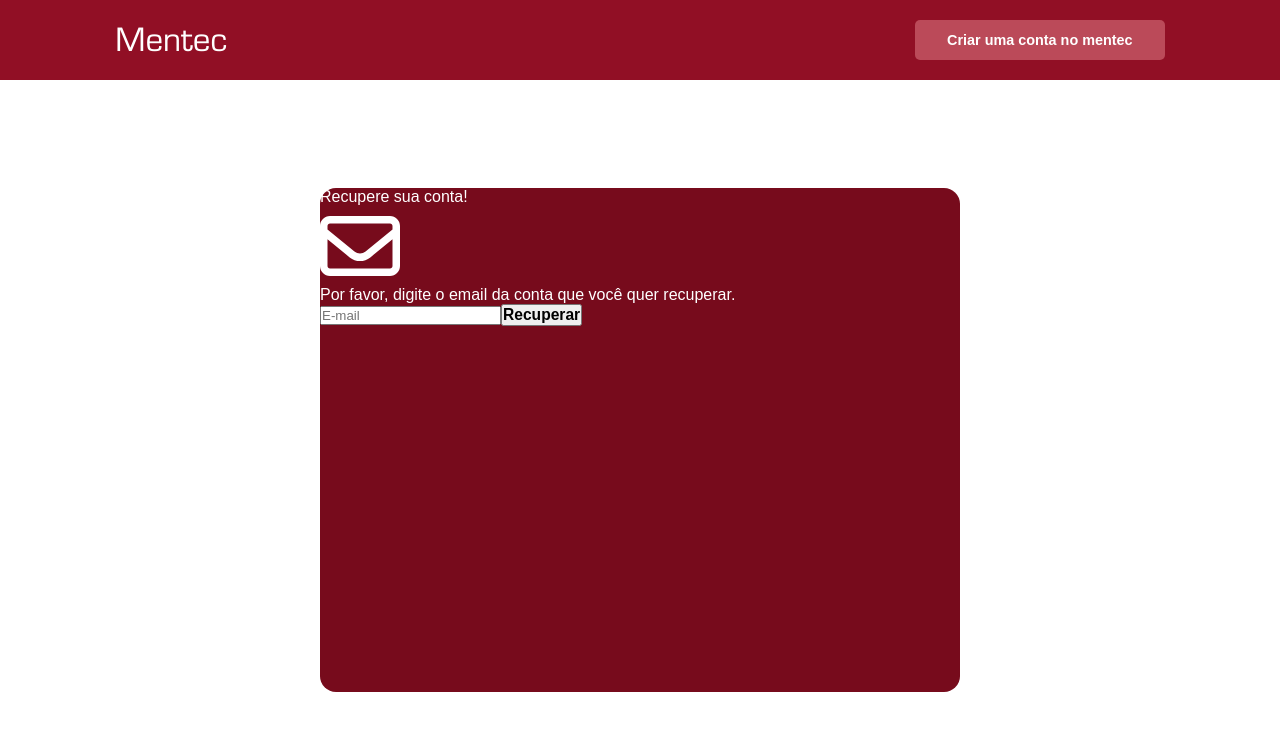
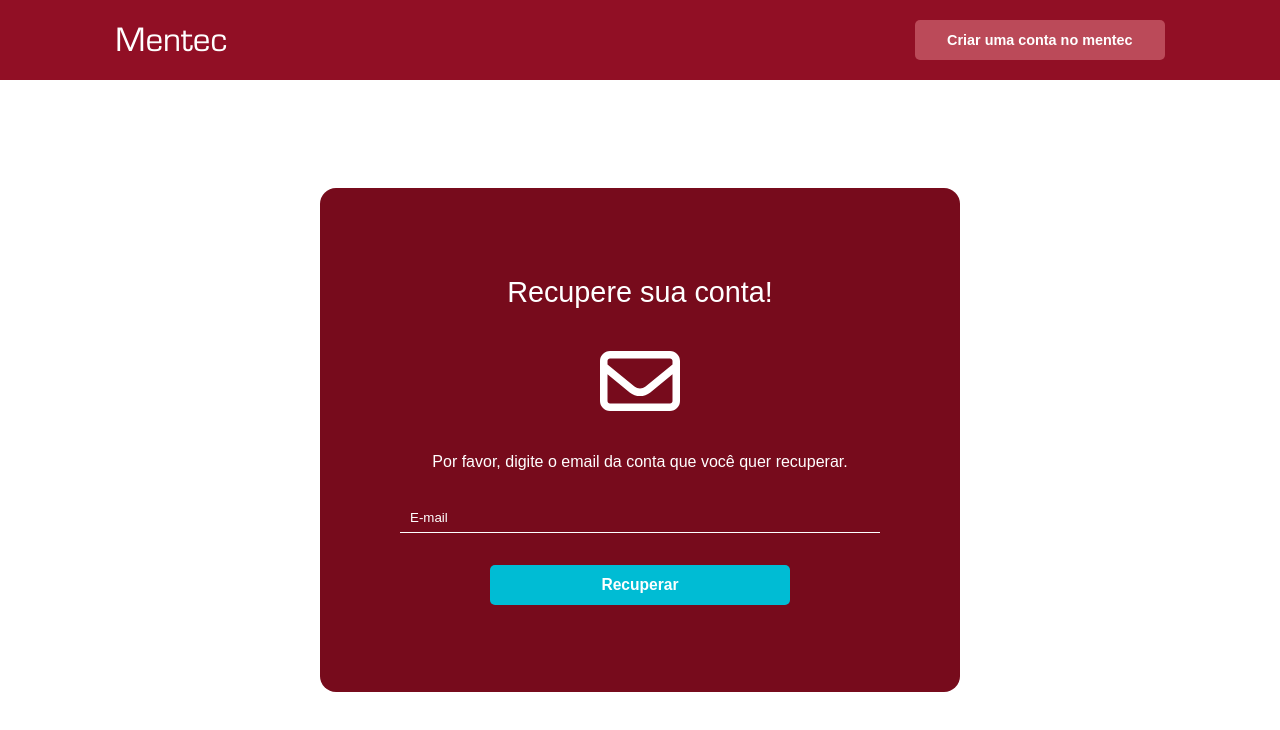
Before and after one commit to devGusta2/Mentec, a React (Create React App) app: page /Recovery in a window 1280 px wide. Shown: the top 730 px of the page. Built offline with nearby package versions, Linux system fonts and the light colour scheme.

Commit message:
Styles button and input

```diff
--- a/src/Pages/Recovery/Recovery.module.css
+++ b/src/Pages/Recovery/Recovery.module.css
@@ -62,4 +62,46 @@
     background-color: #770B1C;
     border-radius: 16px;
     color: white;
+    display: flex;
+    align-items: center;
+    justify-content: center;
+    flex-direction: column;
+    gap: 2em;
 }
+
+.formRecovery p:nth-child(1){
+    font-size: 1.8em;
+    font-weight: 200;
+}
+
+.formRecovery p:nth-child(2){
+    font-size: 0.8em;
+    font-weight: 200;
+}
+
+
+.inpt{
+    display: block;
+    border-top: 0;
+    border-left: 0;
+    border-right: 0;
+    border-bottom: 1px solid white;
+    background-color: transparent;
+    outline: 0;
+    padding: 0 10px;
+    height: 30px;
+    width: 75%;
+
+}
+.inpt::placeholder{
+    color: white;
+}
+#btn{
+    background-color: #00BCD4;
+    height: 3em;
+    width: 300px;
+    border: 0;
+    outline: 0;
+    border-radius: 5px;
+    color: white;
+}
```
